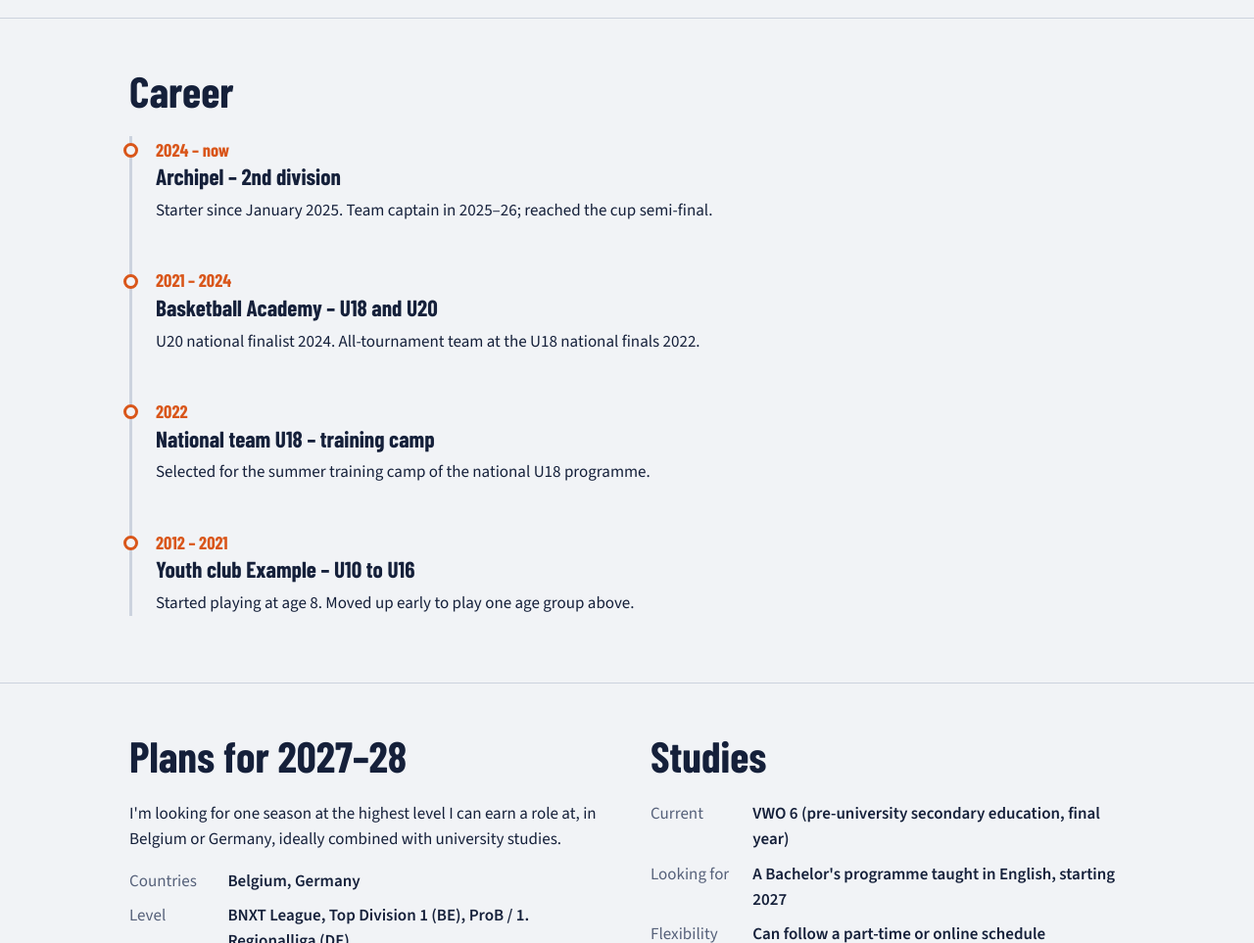
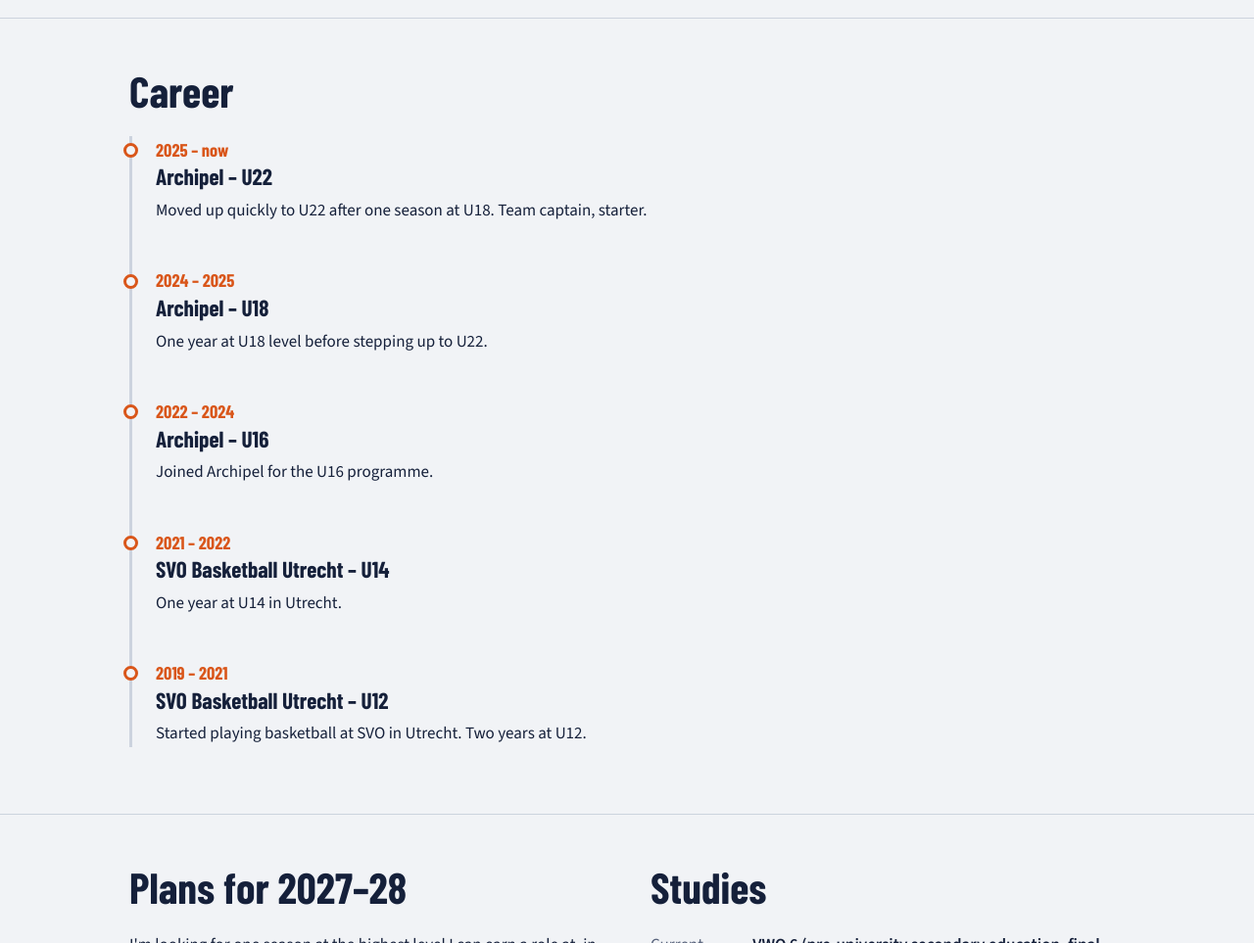
Before and after one commit to mroosendaal144/jesper-bball-profile, a plain HTML site: page index.html in a window 1280 px wide. Shown: the part 3940-4903 px from the top of the page at 98% size. Drawn offline with nearby package versions, Linux system fonts and the light colour scheme; a web font is replaced by a local one.

Commit message:
Rewrite career timeline with actual history
SVO Basketball Utrecht U12/U14, then Archipel U16/U18/U22.

Co-Authored-By: Claude Opus 4.6 <noreply@anthropic.com>

```diff
--- a/index.html
+++ b/index.html
@@ -374,24 +374,29 @@ footer{padding:1.5rem 0 2rem;color:var(--muted);font-size:.9rem;background:var(-
       <!-- VERVANG: je basketbalgeschiedenis, meest recent bovenaan. Noem ook selecties, prijzen en rol in het team. -->
       <ol class="timeline">
         <li>
-          <div class="t-years">2024 – now</div>
-          <h3>Archipel – 2nd division</h3>
-          <p>Starter since January 2025. Team captain in 2025–26; reached the cup semi-final.</p>
+          <div class="t-years">2025 – now</div>
+          <h3>Archipel – U22</h3>
+          <p>Moved up quickly to U22 after one season at U18. Team captain, starter.</p>
         </li>
         <li>
-          <div class="t-years">2021 – 2024</div>
-          <h3>Basketball Academy – U18 and U20</h3>
-          <p>U20 national finalist 2024. All-tournament team at the U18 national finals 2022.</p>
+          <div class="t-years">2024 – 2025</div>
+          <h3>Archipel – U18</h3>
+          <p>One year at U18 level before stepping up to U22.</p>
         </li>
         <li>
-          <div class="t-years">2022</div>
-          <h3>National team U18 – training camp</h3>
-          <p>Selected for the summer training camp of the national U18 programme.</p>
+          <div class="t-years">2022 – 2024</div>
+          <h3>Archipel – U16</h3>
+          <p>Joined Archipel for the U16 programme.</p>
         </li>
         <li>
-          <div class="t-years">2012 – 2021</div>
-          <h3>Youth club Example – U10 to U16</h3>
-          <p>Started playing at age 8. Moved up early to play one age group above.</p>
+          <div class="t-years">2021 – 2022</div>
+          <h3>SVO Basketball Utrecht – U14</h3>
+          <p>One year at U14 in Utrecht.</p>
+        </li>
+        <li>
+          <div class="t-years">2019 – 2021</div>
+          <h3>SVO Basketball Utrecht – U12</h3>
+          <p>Started playing basketball at SVO in Utrecht. Two years at U12.</p>
         </li>
       </ol>
     </div>
```
